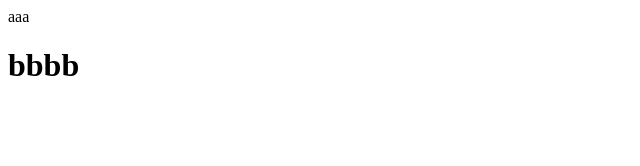
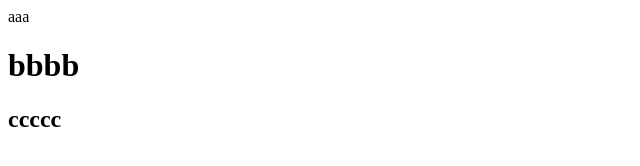
Before and after one commit to jungilhur/github_test, a plain HTML site: page index.html in a window 1280 px wide. Shown: the full height of the page, 0-640 px from the left. Drawn offline with Linux system fonts and the light colour scheme.

Commit message:
Update index.html
<h2> 추가 깃허브에서 수정함ㅁ

```diff
--- a/index.html
+++ b/index.html
@@ -2,5 +2,6 @@
     <body>
         aaa
         <h1>bbbb</h1>
+        <h2>ccccc</h2>
     </body>
 </html>
```
